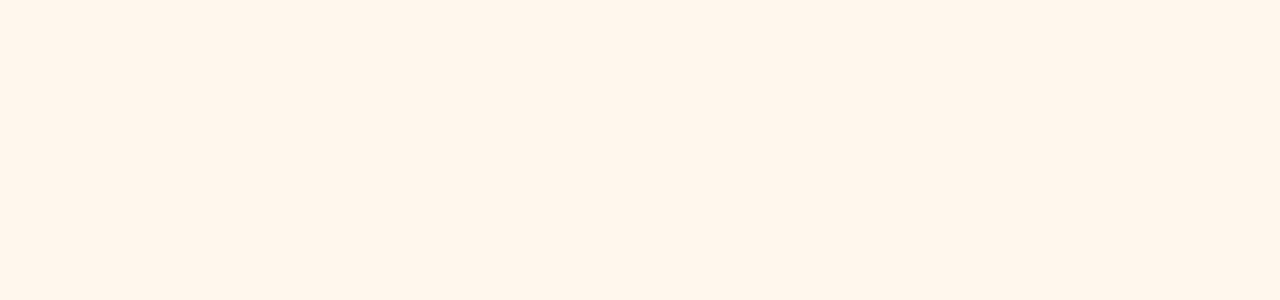
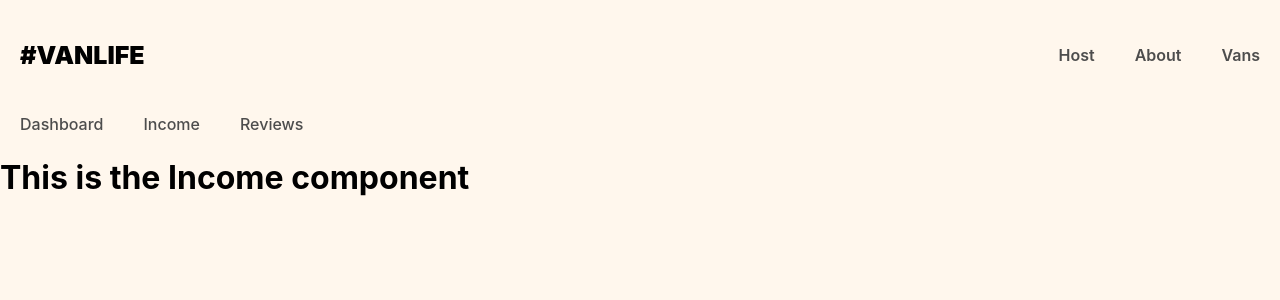
Before and after one commit to BBIEBates/scrimba-adv-react-van-life, a React (Vite) app: page /host/income in a window 1280 px wide. Before the commit this address had no page. Shown: the top 300 px of the page. Built offline with nearby package versions, Linux system fonts and the light colour scheme; what miragejs would draw is missing.

Commit message:
added nested routes with relative path + host layout with React Outlet component

```diff
--- /dev/null
+++ b/App.jsx
@@ -0,0 +1,36 @@
+import React from "react";
+import ReactDOM from "react-dom/client";
+import { BrowserRouter, Routes, Route, Link } from "react-router-dom";
+import Home from "./pages/Home";
+import About from "./pages/About";
+import Vans from "./pages/Vans/Vans";
+import VanDetail from "./pages/Vans/VanDetail";
+import Layout from "./components/Layout";
+import HostLayout from "./components/HostLayout";
+import Dashboard from "./pages/Host/Dashboard";
+import Income from "./pages/Host/Income";
+import Reviews from "./pages/Host/Reviews";
+
+import "./server";
+
+function App() {
+  return (
+    <BrowserRouter>
+      <Routes>
+        <Route element={<Layout />}>
+          <Route path="/" element={<Home />} />
+          <Route path="about" element={<About />} />
+          <Route path="vans" element={<Vans />} />
+          <Route path="vans/:id" element={<VanDetail />} />
+          <Route path="host" element={<HostLayout />}>
+            <Route path="" element={<Dashboard />} />
+            <Route path="income" element={<Income />} />
+            <Route path="reviews" element={<Reviews />} />
+          </Route>
+        </Route>
+      </Routes>
+    </BrowserRouter>
+  );
+}
+
+ReactDOM.createRoot(document.getElementById("root")).render(<App />);
--- a/components/Header.jsx
+++ b/components/Header.jsx
@@ -6,6 +6,7 @@
         <header>
             <Link className="site-logo" to="/">#VanLife</Link>
             <nav>
+                <Link to="/host">Host</Link>
                 <Link to="/about">About</Link>
                 <Link to="/vans">Vans</Link>
             </nav>
--- /dev/null
+++ b/components/HostLayout.jsx
@@ -0,0 +1,16 @@
+import React from "react"
+import { Link, Outlet } from "react-router-dom"
+
+export default function HostLayout() {
+
+    return (
+        <>
+        <nav className="host-nav">
+            <Link to="/host" >Dashboard</Link>
+            <Link to="/host/income" >Income</Link>
+            <Link to="/host/reviews" >Reviews</Link>
+        </nav>
+        <Outlet />
+        </>
+    )
+}
--- a/index.css
+++ b/index.css
@@ -278,3 +278,20 @@
     color: white;
     font-size: 1.125rem;
 }
+
+.host-nav {
+    display: flex;
+}
+
+.host-nav a {
+    text-decoration: none;
+    color: #4D4D4D;
+    font-weight: 500;
+    padding: 5px 20px;
+}
+
+.host-nav a:hover {
+    color: #161616;
+    text-decoration: underline;
+    font-weight: 600;
+}
--- a/index.html
+++ b/index.html
@@ -4,6 +4,6 @@
     </head>
     <body>
         <div id="root"></div>
-        <script src="/index.jsx" type="module"></script>
+        <script src="/App.jsx" type="module"></script>
     </body>
 </html>
--- a/index.jsx
+++ /dev/null
@@ -1,43 +0,0 @@
-import React from 'react';
-import ReactDOM from 'react-dom/client';
-import { BrowserRouter, Routes, Route, Link } from "react-router-dom"
-import Home from "./pages/Home"
-import About from "./pages/About"
-import Vans from "./pages/Vans/Vans"
-import VanDetail from "./pages/Vans/VanDetail"
-import Layout from "./components/Layout"
-
-import "./server"
-
-/**
- * Challenge:
- * 1. Add a "Host" link to the Navbar that takes you to the "/host" path
- * 2. Create the following components in the pages/Host folder:
- *    a. Dashboard ("/host")
- *    b. Income ("/host/income")
- *    c. Reviews ("/host/reviews")
- *    These components can just have an h1 for now that says, e.g.
- *    "Host Dashboard here".
- * 3. Set up routes for each of these pages in the Routes below. FOR NOW,
- *    don't worry about nesting anything, you can just put them on the same
- *    level as the "/vans", etc. routes below.
- */
-
-function App() {
-  return (
-    <BrowserRouter>
-      <Routes>
-        <Route element={<Layout />}>
-          <Route path="/" element={<Home />} />
-          <Route path="/about" element={<About />} />
-          <Route path="/vans" element={<Vans />} />
-          <Route path="/vans/:id" element={<VanDetail />} />
-        </Route>
-      </Routes>
-    </BrowserRouter>
-  )
-}
-
-ReactDOM
-  .createRoot(document.getElementById('root'))
-  .render(<App />);
--- /dev/null
+++ b/pages/Host/Dashboard.jsx
@@ -0,0 +1,10 @@
+import React from "react"
+
+export default function Dashboard() {
+
+    return (
+        <>
+        <h1>This is the Dashboard</h1>
+        </>
+    )
+}
--- /dev/null
+++ b/pages/Host/Income.jsx
@@ -0,0 +1,8 @@
+import React from "react"
+
+export default function Income() {
+
+    return (
+        <h1>This is the Income component</h1>
+    )
+}
--- /dev/null
+++ b/pages/Host/Reviews.jsx
@@ -0,0 +1,8 @@
+import React from "react"
+
+export default function Reviews() {
+
+    return (
+        <h1>This is the Reviews component</h1>
+    )
+}
```
